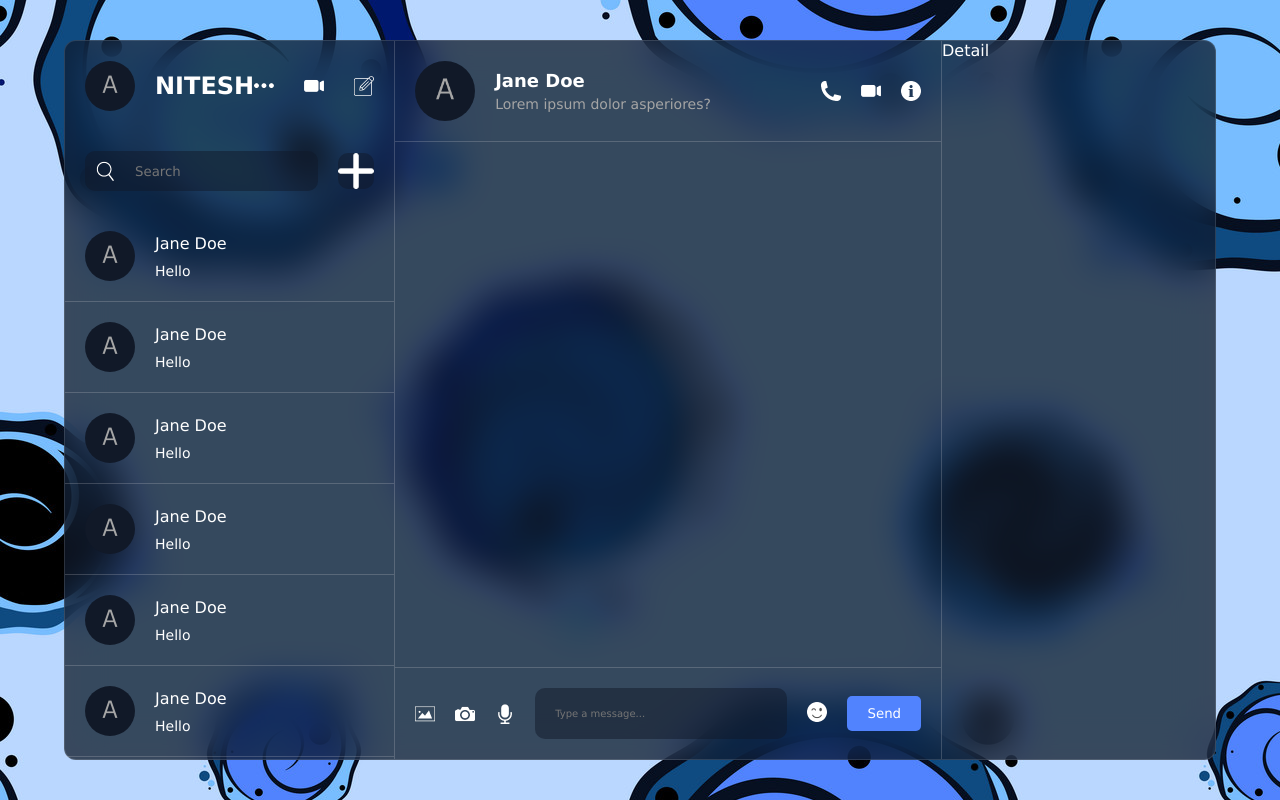
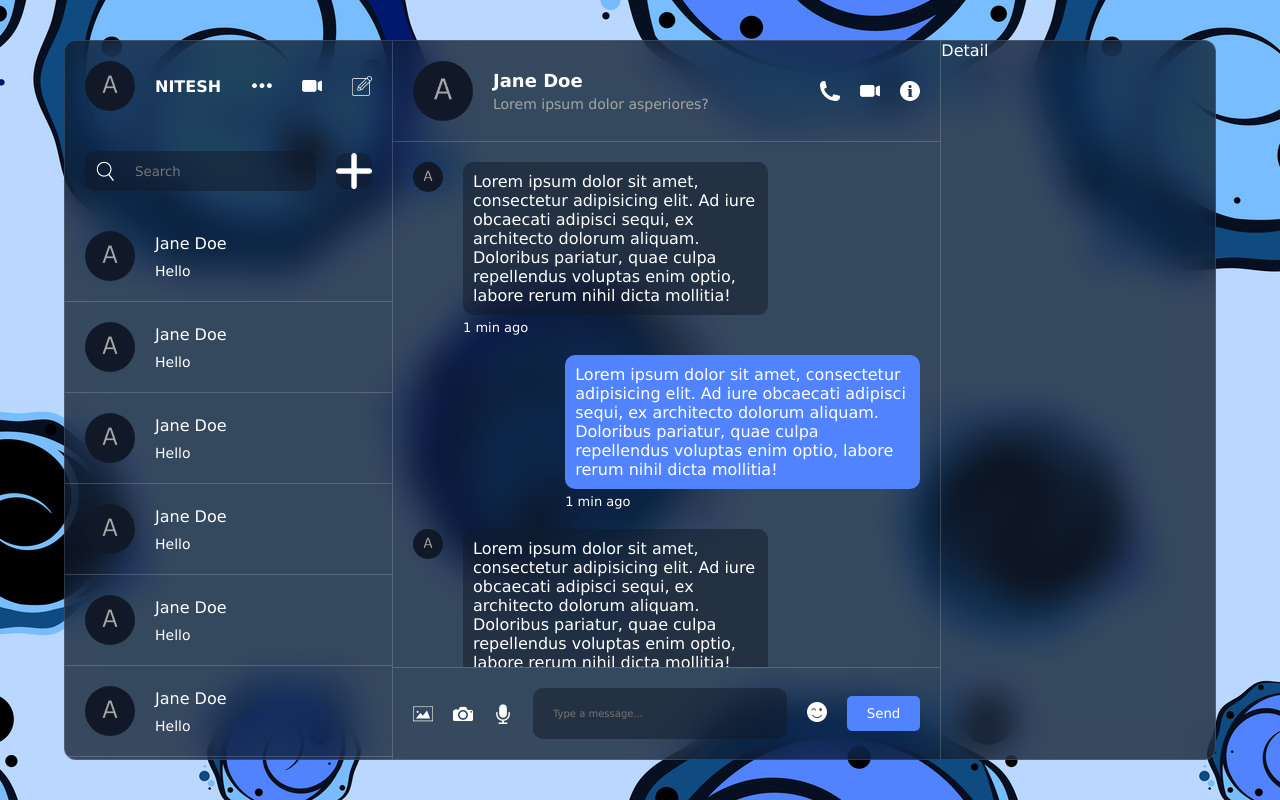
Before and after one commit to nitesh-20/Chat-application, a React (Vite) app: page / in a window 1280 px wide. Built offline with nearby package versions, Linux system fonts and the light colour scheme.

Commit message:
chat sending

```diff
--- a/src/components/chat/Chat.jsx
+++ b/src/components/chat/Chat.jsx
@@ -26,7 +26,59 @@ const Chat = () => {
           <img src="./info.png" alt="" />
         </div>
       </div>
-      <div className="center"></div>
+      <div className="center">
+        <div className="message">
+          <img src="./avatar.png" alt="" />
+          <div className="texts">
+            <p>
+              Lorem ipsum dolor sit amet, consectetur adipisicing elit. Ad iure obcaecati adipisci sequi, ex architecto dolorum aliquam. Doloribus pariatur, quae culpa repellendus voluptas enim optio, labore rerum nihil dicta mollitia!
+            </p>
+            <span>1 min ago</span>
+          </div>
+        </div>
+        <div className="message own">
+          <div className="texts">
+            <p>
+              Lorem ipsum dolor sit amet, consectetur adipisicing elit. Ad iure obcaecati adipisci sequi, ex architecto dolorum aliquam. Doloribus pariatur, quae culpa repellendus voluptas enim optio, labore rerum nihil dicta mollitia!
+            </p>
+            <span>1 min ago</span>
+          </div>
+        </div>
+        <div className="message">
+        <img src="./avatar.png" alt="" />
+          <div className="texts">
+            <p>
+              Lorem ipsum dolor sit amet, consectetur adipisicing elit. Ad iure obcaecati adipisci sequi, ex architecto dolorum aliquam. Doloribus pariatur, quae culpa repellendus voluptas enim optio, labore rerum nihil dicta mollitia!
+            </p>
+            <span>1 min ago</span>
+          </div>
+        </div>
+        <div className="message own">
+          <div className="texts">
+            <p>
+              Lorem ipsum dolor sit amet, consectetur adipisicing elit. Ad iure obcaecati adipisci sequi, ex architecto dolorum aliquam. Doloribus pariatur, quae culpa repellendus voluptas enim optio, labore rerum nihil dicta mollitia!
+            </p>
+            <span>1 min ago</span>
+          </div>
+        </div>
+        <div className="message">
+        <img src="./avatar.png" alt="" />
+          <div className="texts">
+            <p>
+              Lorem ipsum dolor sit amet, consectetur adipisicing elit. Ad iure obcaecati adipisci sequi, ex architecto dolorum aliquam. Doloribus pariatur, quae culpa repellendus voluptas enim optio, labore rerum nihil dicta mollitia!
+            </p>
+            <span>1 min ago</span>
+          </div>
+        </div>
+        <div className="message own">
+          <div className="texts">
+            <p>
+              Lorem ipsum dolor sit amet, consectetur adipisicing elit. Ad iure obcaecati adipisci sequi, ex architecto dolorum aliquam. Doloribus pariatur, quae culpa repellendus voluptas enim optio, labore rerum nihil dicta mollitia!
+            </p>
+            <span>1 min ago</span>
+          </div>
+        </div>
+      </div>
       <div className="bottom">
         <div className="icons">
           <img src="./img.png" alt="" />
--- a/src/components/chat/chat.css
+++ b/src/components/chat/chat.css
@@ -53,6 +53,48 @@
     .center{
         padding: 20px;
         flex: 1;
+        overflow: scroll;
+        display: flex;
+        flex-direction: column;
+        gap: 20px;
+
+        .message{
+            max-width: 70%;
+            display: flex;
+            gap: 20px;
+
+            &.own{
+                align-self: flex-end;
+
+                .texts{
+                    p{
+                        background-color: #5183fe;
+                    }
+                }
+            }
+            img{
+                width: 30px;
+                height: 30px;
+                border-radius: 50%;
+                object-fit: cover;
+            }
+            .texts{
+                flex: 1;
+                display: flex;
+                flex-direction: column;
+                gap: 5px;
+
+                p{
+                    padding: 10px;
+                    background-color: rgba(17,25, 40, 0.5);
+                    border-radius: 10px;
+                }
+                span{
+                    font-size: 13px;
+                }
+            }
+
+        }
     }
     .bottom{
         padding: 20px;
--- a/src/components/list/chatList/ChatList.jsx
+++ b/src/components/list/chatList/ChatList.jsx
@@ -58,4 +58,4 @@ const ChatList = () => {
   )
 }
 
-export default ChatList
+export default ChatList;
--- a/src/components/list/userInfo/Userinfo.jsx
+++ b/src/components/list/userInfo/Userinfo.jsx
@@ -6,7 +6,7 @@ const Userinfo = () => {
     <div className="userInfo">
       <div className="user">
         <img src="./avatar.png" alt="" />
-        <h2>NITESH</h2>
+        <h4>NITESH</h4>
       </div>
       <div className="icons">
         <img src="./more.png" alt="" />
```
